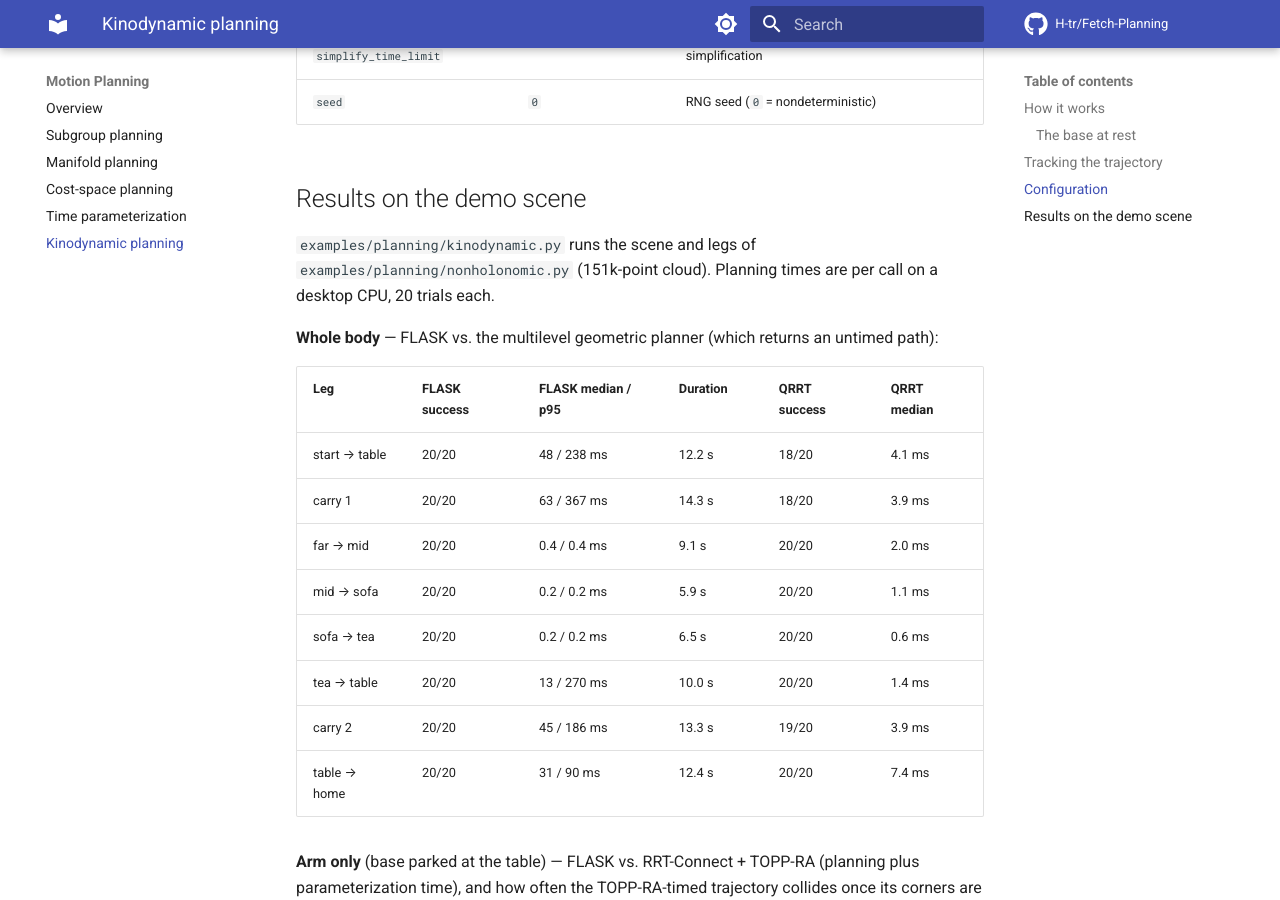
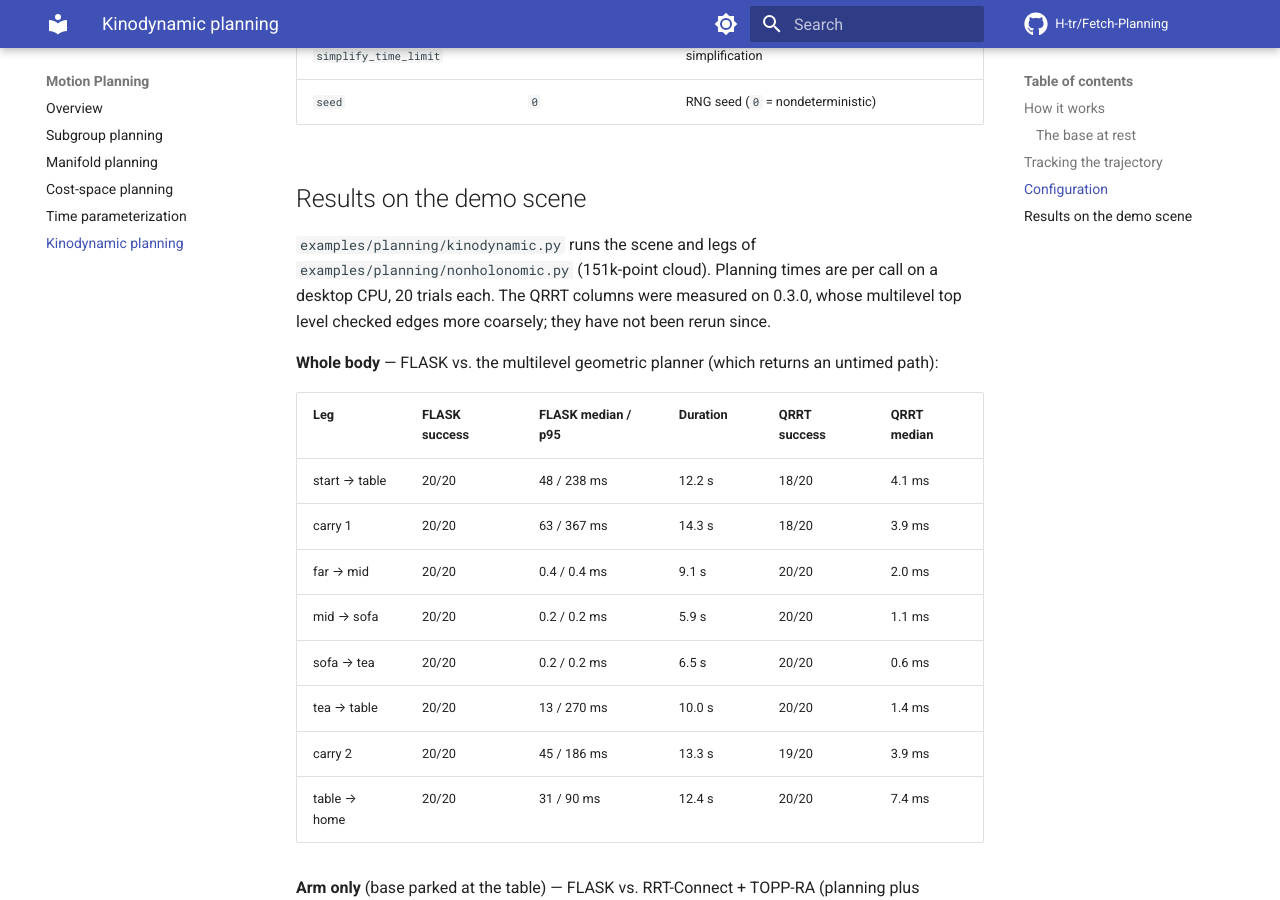
Before and after one commit to H-tr/Fetch-Planning, an MkDocs documentation site: the page built from docs/planning/kinodynamic.md, in a window 1280 px wide and 900 px high, scrolled down 2871 px. Built offline with MkDocs 1.6.1 and Material for MkDocs 9.7.7, drawn with Linux system fonts in a browser that asks for light colours; comment, search, counter and statistics services are not loaded.

```diff
--- a/docs/planning/kinodynamic.md
+++ b/docs/planning/kinodynamic.md
@@ -140,7 +140,9 @@ result = planner.plan_kinodynamic(q_now, new_goal, start_velocity=qd_now)
 
 `examples/planning/kinodynamic.py` runs the scene and legs of
 `examples/planning/nonholonomic.py` (151k-point cloud). Planning times
-are per call on a desktop CPU, 20 trials each.
+are per call on a desktop CPU, 20 trials each. The QRRT columns were
+measured on 0.3.0, whose multilevel top level checked edges more
+coarsely; they have not been rerun since.
 
 **Whole body** — FLASK vs. the multilevel geometric planner (which
 returns an untimed path):
```
Also changed, not shown: README.md (+3 -4 lines), docs/planning/index.md (+4 -1 lines), 4 other files.
